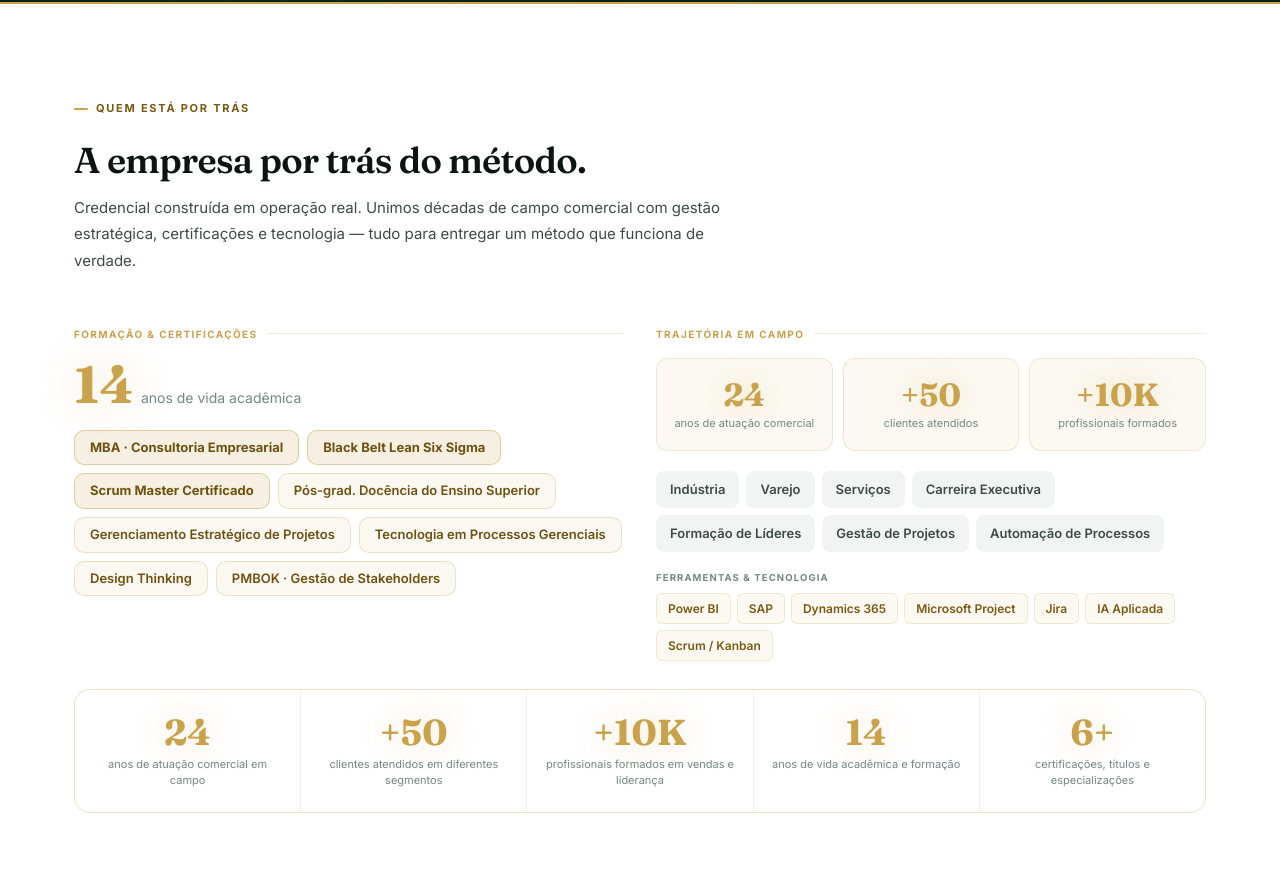
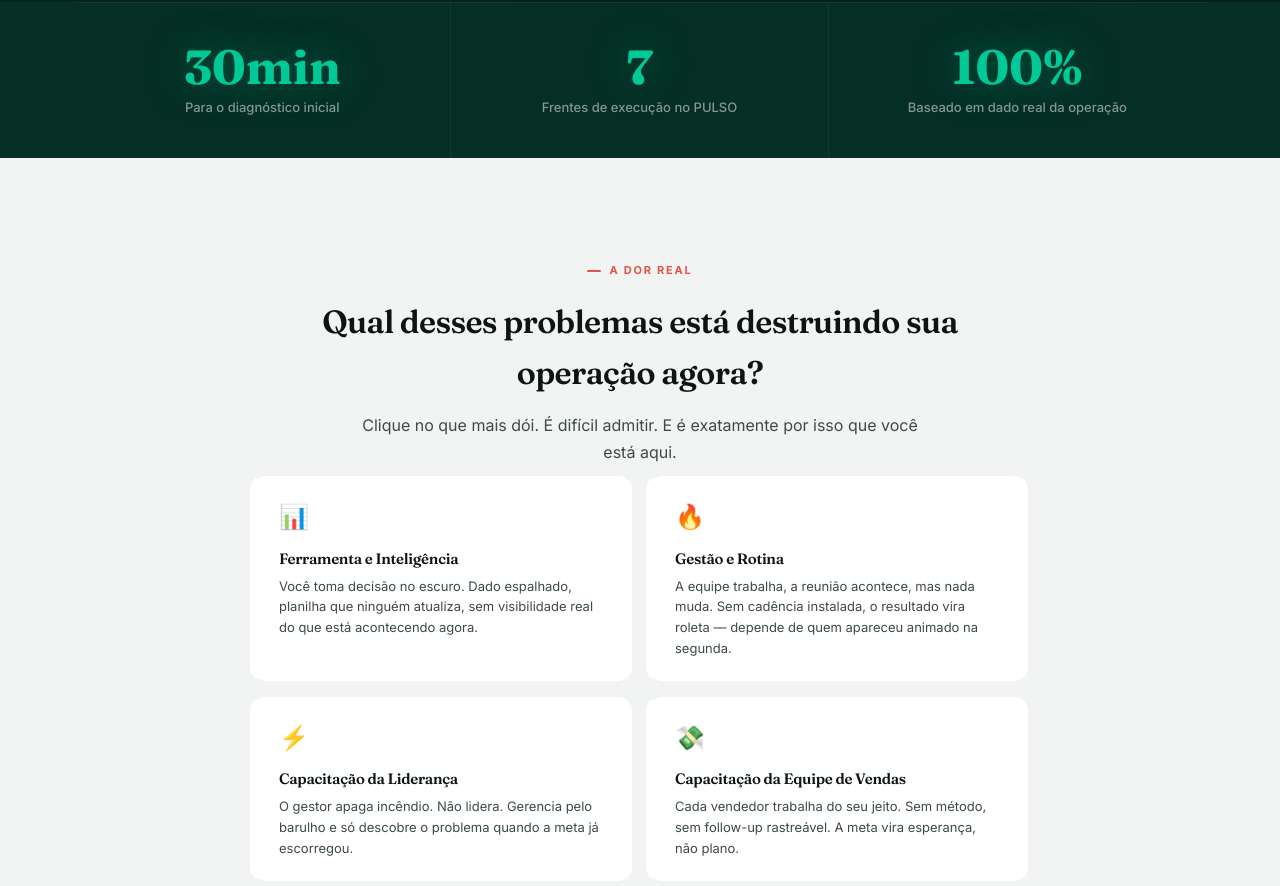
Before and after one commit to arthurroleite/bexin-site, a plain HTML site: page index.html in a window 1280 px wide. Shown: the part 1595-2481 px from the top of the page. Drawn offline with Linux system fonts and the light colour scheme.

Commit message:
fix: remove seção quem somos antiga, mantém nova com dados corretos

```diff
--- a/index.html
+++ b/index.html
@@ -602,94 +602,6 @@
   </div>
 </section>
 
-<!-- QUEM SOMOS -->
-<section class="autoridade" id="quem-somos">
-  <div class="wrap">
-
-    <div class="auto-head reveal">
-      <span class="eyebrow">Quem está por trás</span>
-      <h2 style="font-size:36px;line-height:1.15;margin-top:6px;">A empresa por trás do método.</h2>
-      <p>Credencial construída em operação real. Unimos décadas de campo comercial com gestão estratégica, certificações e tecnologia — tudo para entregar um método que funciona de verdade.</p>
-    </div>
-
-    <div class="auto-two-cols">
-
-      <!-- BLOCO 1: Formação & Certificações -->
-      <div class="reveal d1">
-        <div class="auto-col-label">Formação & Certificações</div>
-        <div class="auto-years-badge">
-          <span class="auto-years-n">14</span>
-          <span class="auto-years-l">anos de vida acadêmica</span>
-        </div>
-        <div class="auto-creds">
-          <span class="auto-cred hl">MBA · Consultoria Empresarial</span>
-          <span class="auto-cred hl">Black Belt Lean Six Sigma</span>
-          <span class="auto-cred hl">Scrum Master Certificado</span>
-          <span class="auto-cred">Pós-grad. Docência do Ensino Superior</span>
-          <span class="auto-cred">Gerenciamento Estratégico de Projetos</span>
-          <span class="auto-cred">Tecnologia em Processos Gerenciais</span>
-          <span class="auto-cred">Design Thinking</span>
-          <span class="auto-cred">PMBOK · Gestão de Stakeholders</span>
-        </div>
-      </div>
-
-      <!-- BLOCO 2: Trajetória em Campo -->
-      <div class="reveal d2">
-        <div class="auto-col-label">Trajetória em Campo</div>
-        <div class="auto-career-nums">
-          <div class="auto-cn"><div class="n">24</div><div class="l">anos de atuação comercial</div></div>
-          <div class="auto-cn"><div class="n">+50</div><div class="l">clientes atendidos</div></div>
-          <div class="auto-cn"><div class="n">+10K</div><div class="l">profissionais formados</div></div>
-        </div>
-        <div class="auto-area-row">
-          <span class="auto-area-tag">Indústria</span>
-          <span class="auto-area-tag">Varejo</span>
-          <span class="auto-area-tag">Serviços</span>
-          <span class="auto-area-tag">Carreira Executiva</span>
-          <span class="auto-area-tag">Formação de Líderes</span>
-          <span class="auto-area-tag">Gestão de Projetos</span>
-          <span class="auto-area-tag">Automação de Processos</span>
-        </div>
-        <div class="auto-tool-label">Ferramentas & Tecnologia</div>
-        <div class="auto-tools">
-          <span class="auto-tool">Power BI</span>
-          <span class="auto-tool">SAP</span>
-          <span class="auto-tool">Dynamics 365</span>
-          <span class="auto-tool">Microsoft Project</span>
-          <span class="auto-tool">Jira</span>
-          <span class="auto-tool">IA Aplicada</span>
-          <span class="auto-tool">Scrum / Kanban</span>
-        </div>
-      </div>
-
-    </div>
-
-    <!-- Faixa de números -->
-    <div class="auto-strip reveal">
-      <div class="auto-strip-item">
-        <div class="auto-strip-n">24</div>
-        <div class="auto-strip-l">anos de atuação comercial em campo</div>
-      </div>
-      <div class="auto-strip-item">
-        <div class="auto-strip-n">+50</div>
-        <div class="auto-strip-l">clientes atendidos em diferentes segmentos</div>
-      </div>
-      <div class="auto-strip-item">
-        <div class="auto-strip-n">+10K</div>
-        <div class="auto-strip-l">profissionais formados em vendas e liderança</div>
-      </div>
-      <div class="auto-strip-item">
-        <div class="auto-strip-n">14</div>
-        <div class="auto-strip-l">anos de vida acadêmica e formação</div>
-      </div>
-      <div class="auto-strip-item">
-        <div class="auto-strip-n">6+</div>
-        <div class="auto-strip-l">certificações, títulos e especializações</div>
-      </div>
-    </div>
-
-  </div>
-</section>
 
 <!-- STATS -->
 <section class="stats">
```
